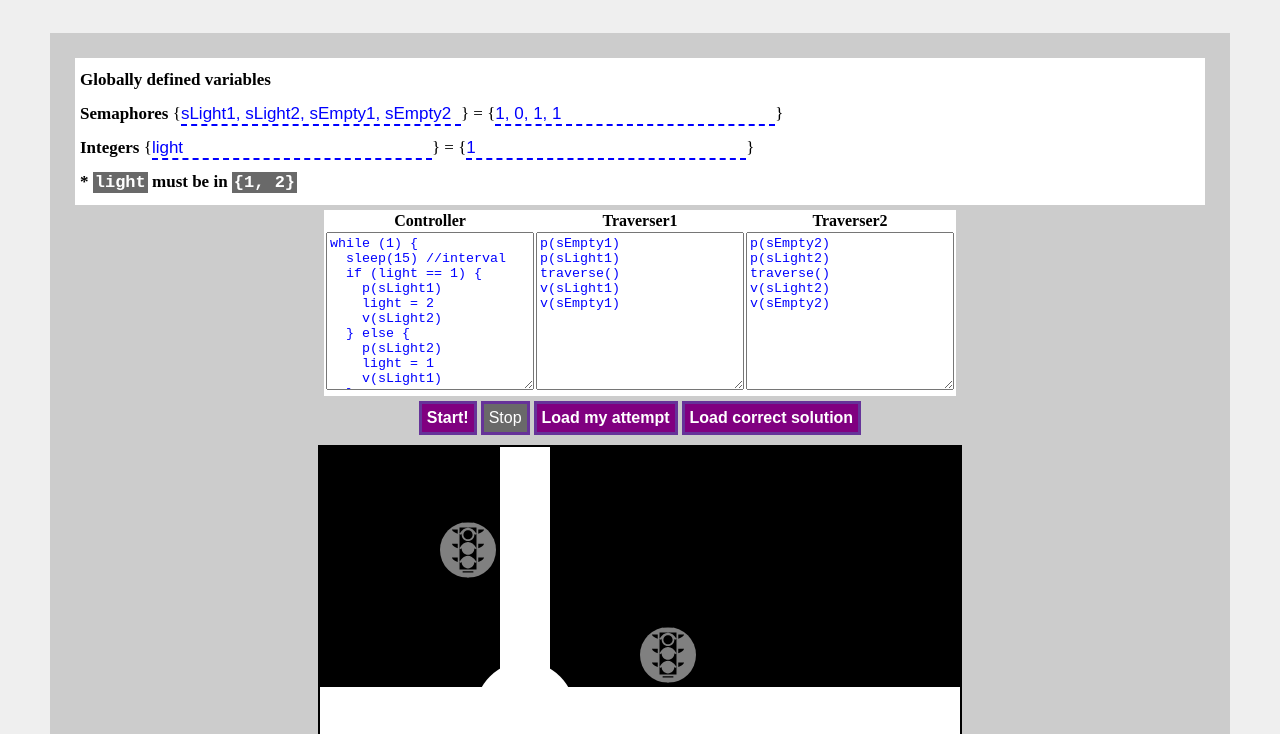
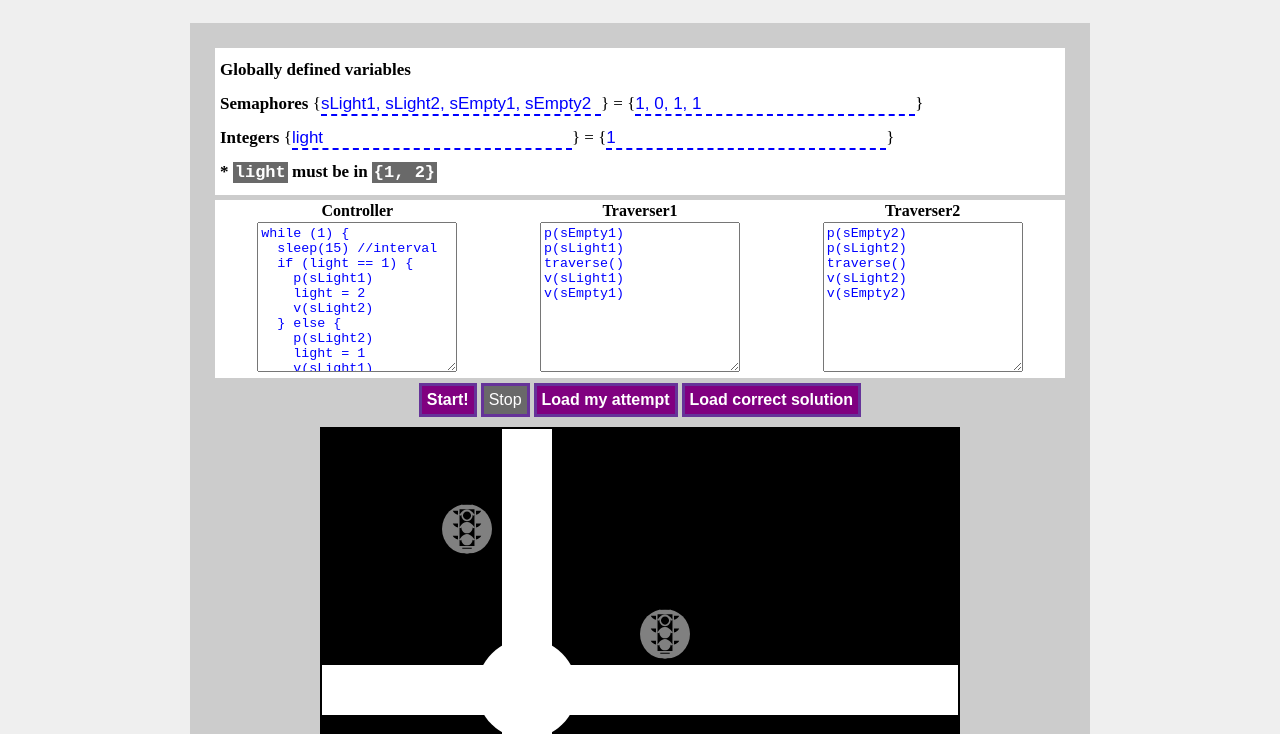
Before and after one commit to djalilhebal/softviz-semaphores, a plain HTML site: page index.html in a window 1280 px wide. Shown: the part 74-808 px from the top of the page. Drawn offline with Linux system fonts and the light colour scheme.

Commit message:
Use natural box layout model

```diff
--- a/index.css
+++ b/index.css
@@ -1,4 +1,6 @@
 * {
+  /* Use natural box layout model */
+  box-sizing: border-box;
   margin: 0 auto;
   padding: 0;
 }
@@ -30,9 +32,10 @@ ul {
 /********************************/
 
 main {
-    margin: 20px 50px;
-    background: #ccc;
-    padding: 20px;
+  margin: 10px auto;
+  background: #ccc;
+  padding: 25px;
+  max-width: 900px;
 }
 
 fieldset {
@@ -41,14 +44,14 @@ fieldset {
 
 table {
   background: white;
-  margin: auto;
+  width: 100%;
 }
 
 #user-vars {
   background: white;
   text-align: left;
   padding: 5px;
-  margin: 5px;
+  margin-bottom: 5px;
   line-height: 2;
   font-size: 17px;
 }
@@ -151,19 +154,20 @@ textarea[title] {
   display: flex;
   z-index: 1;
 }
-
 #lane-1 {
   flex-direction: column-reverse;
   left: 180px;
   width: 50px;
-  height: 210px;
+  height: 100%;
+  /* To 'hold' vehicles before the intersection */
   padding-bottom: 150px;
 }
 #lane-2 {
   bottom: 70px;
   height: 50px;
-  width: 380px;
-  padding-left: 260px;
+  width: 100%;
+  /* To 'hold' vehicles before the intersection */
+  padding-left: 255px;
 }
 
 #intersection {
@@ -173,7 +177,7 @@ textarea[title] {
   border-radius: 50%;
   display: grid;
   place-items: center center;
-  top: 215px;
+  top: 210px;
   left: 155px;
   z-index: 2;
 }
@@ -203,7 +207,7 @@ textarea[title] {
 }
 #intersection[data-state="normal"] .vehicle[data-state="leaving"][data-direction="south"] {
   transform:
-    translateY(75px)
+    translateY(70px)
     rotateZ(90deg);
 }
 #intersection[data-state="normal"] .vehicle[data-state="leaving"][data-direction="west"] {
```
